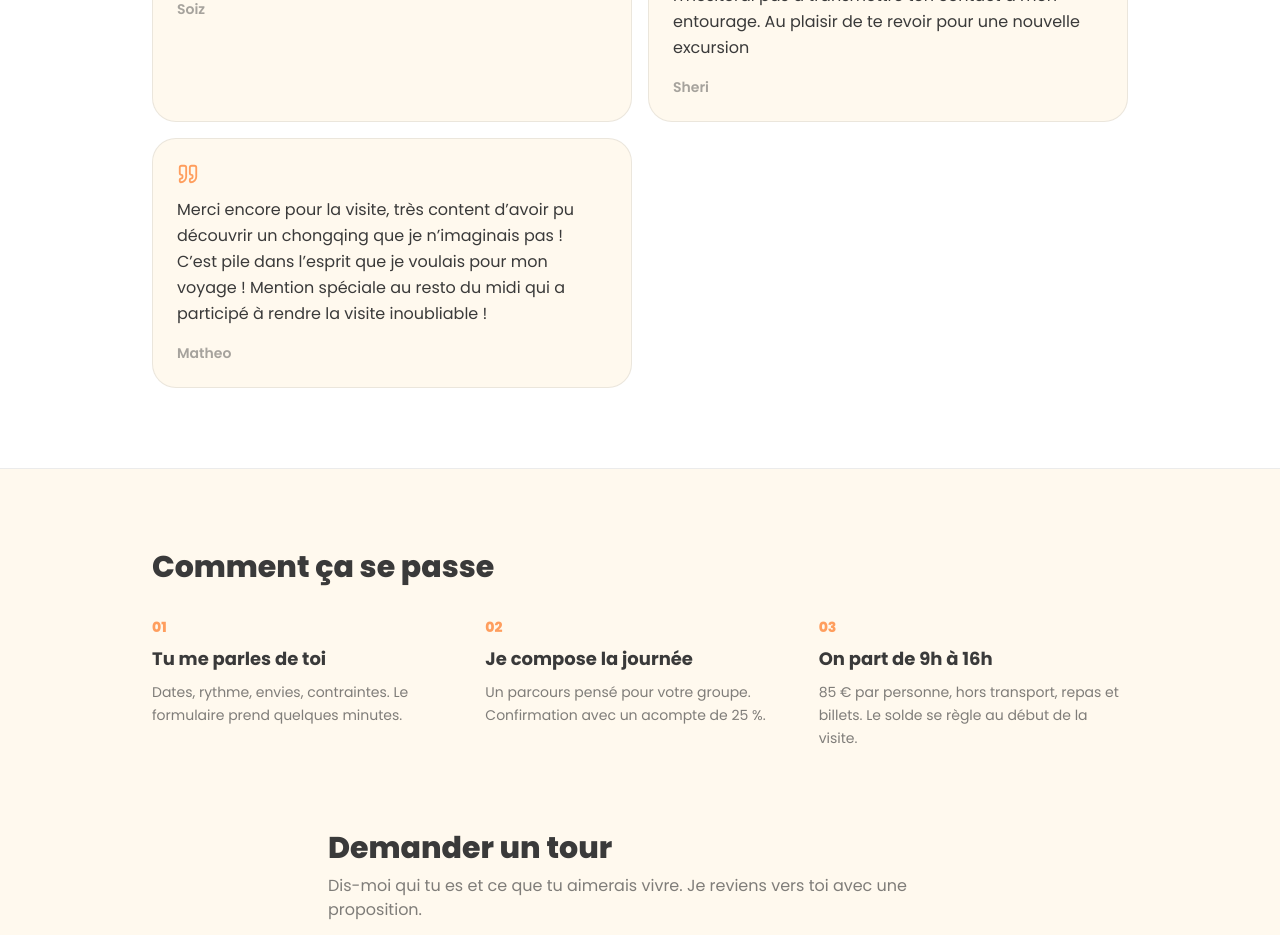
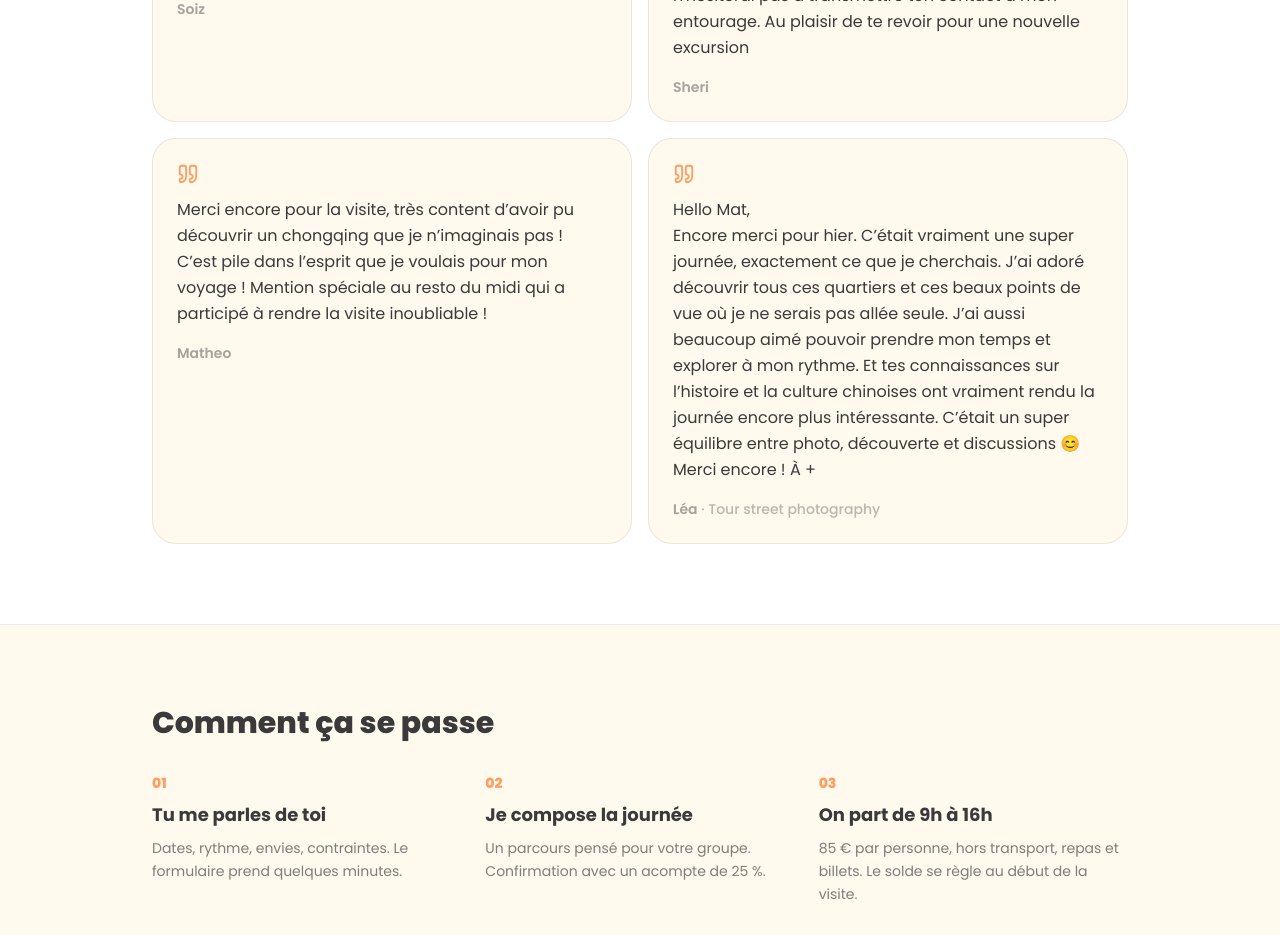
Before and after one commit to IMPWNG/guidecq, a Next.js app: page / in a window 1280 px wide. Shown: the part 2980-3915 px from the top of the page. Built offline with nearby package versions, Linux system fonts and the light colour scheme; no server answers.

Commit message:
first commit

```diff
--- a/app/page.tsx
+++ b/app/page.tsx
@@ -12,7 +12,7 @@ import {
 import PublicHeader from '@/components/PublicHeader'
 import TourForm from '@/components/TourForm'
 
-const REVIEWS = [
+const REVIEWS: { name: string; quote: string; theme?: string }[] = [
     {
         name: 'Quentin',
         quote: `Mec, c’était incroyable de découvrir Chongqing comme tu me l’as fait découvrir. Pour une première fois ici et pour un premier jour, je pouvais difficilement espérer mieux !
@@ -55,6 +55,13 @@ Tu m as fait découvrir des spots géniaux. Je n'hésiterai pas à transmettre t
     {
         name: 'Matheo',
         quote: `Merci encore pour la visite, très content d’avoir pu découvrir un chongqing que je n’imaginais pas ! C’est pile dans l’esprit que je voulais pour mon voyage ! Mention spéciale au resto du midi qui a participé à rendre la visite inoubliable !`,
+    },
+    {
+        name: 'Léa',
+        theme: 'Tour street photography',
+        quote: `Hello Mat,
+Encore merci pour hier. C’était vraiment une super journée, exactement ce que je cherchais. J’ai adoré découvrir tous ces quartiers et ces beaux points de vue où je ne serais pas allée seule. J’ai aussi beaucoup aimé pouvoir prendre mon temps et explorer à mon rythme. Et tes connaissances sur l’histoire et la culture chinoises ont vraiment rendu la journée encore plus intéressante. C’était un super équilibre entre photo, découverte et discussions 😊
+Merci encore ! À +`,
     },
 ]
 
@@ -174,6 +181,12 @@ export default function Home() {
                                     </blockquote>
                                     <figcaption className="mt-4 text-sm font-semibold text-ink/45">
                                         {review.name}
+                                        {review.theme ? (
+                                            <span className="font-medium text-ink/35">
+                                                {' '}
+                                                · {review.theme}
+                                            </span>
+                                        ) : null}
                                     </figcaption>
                                 </figure>
                             ))}
```
